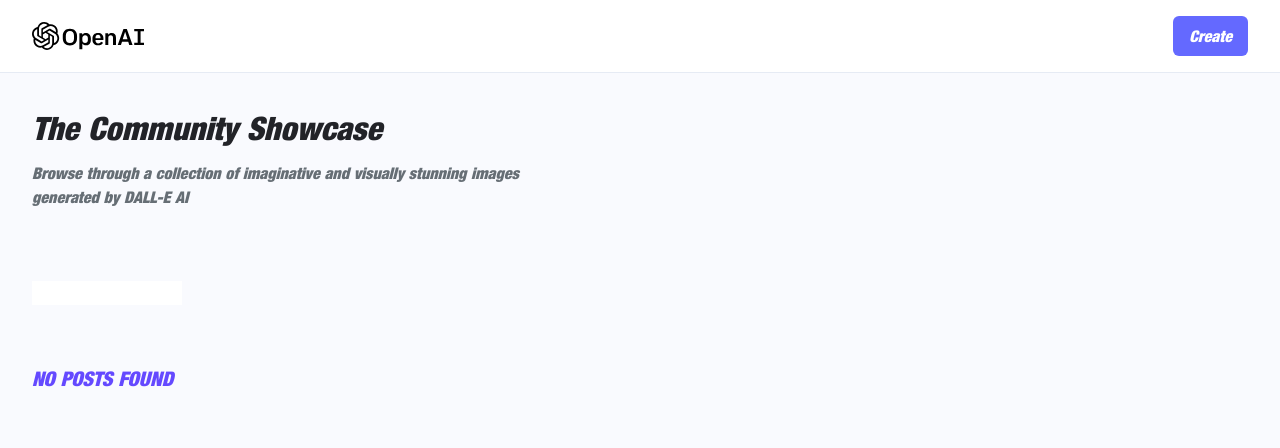
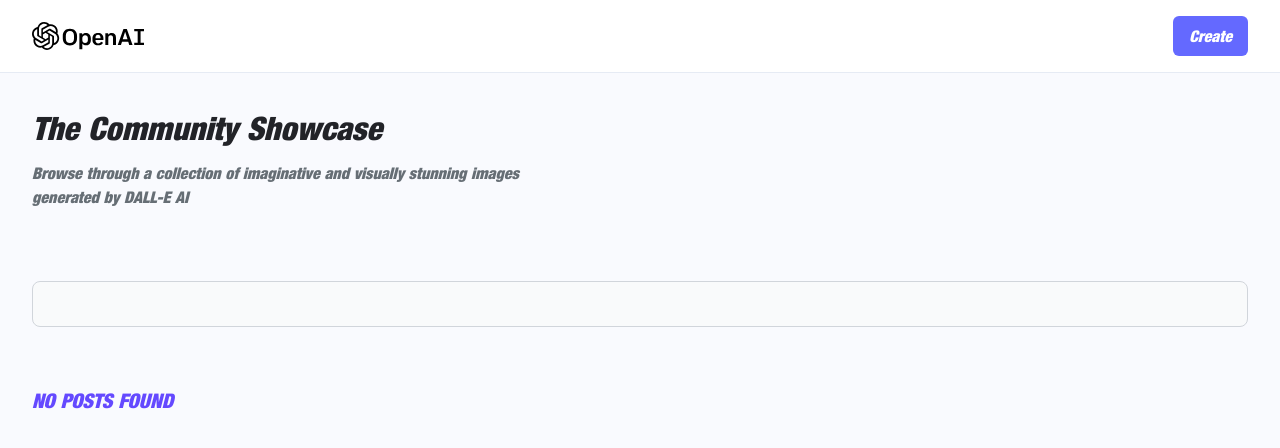
Before and after one commit to DavGonzaj/AI_Image_Generator, a React (Vite) app in the folder client/: page / in a window 1280 px wide. Shown: the top 448 px of the page. Built offline with nearby package versions, Linux system fonts and the light colour scheme.

Commit message:
FormUpdates

```diff
--- a/client/src/components/FormField.jsx
+++ b/client/src/components/FormField.jsx
@@ -25,6 +25,7 @@
         value={value}
         onChange={handleChange}
         required
+        className='bg-gray-50 border border-gray-300 text-gray-900 text-sm rounded-lg focus:ring-[#4649ff] focus:border-[#4649ff] outline-none  block w-full p-3 '
       />
     </div>
   )
```
